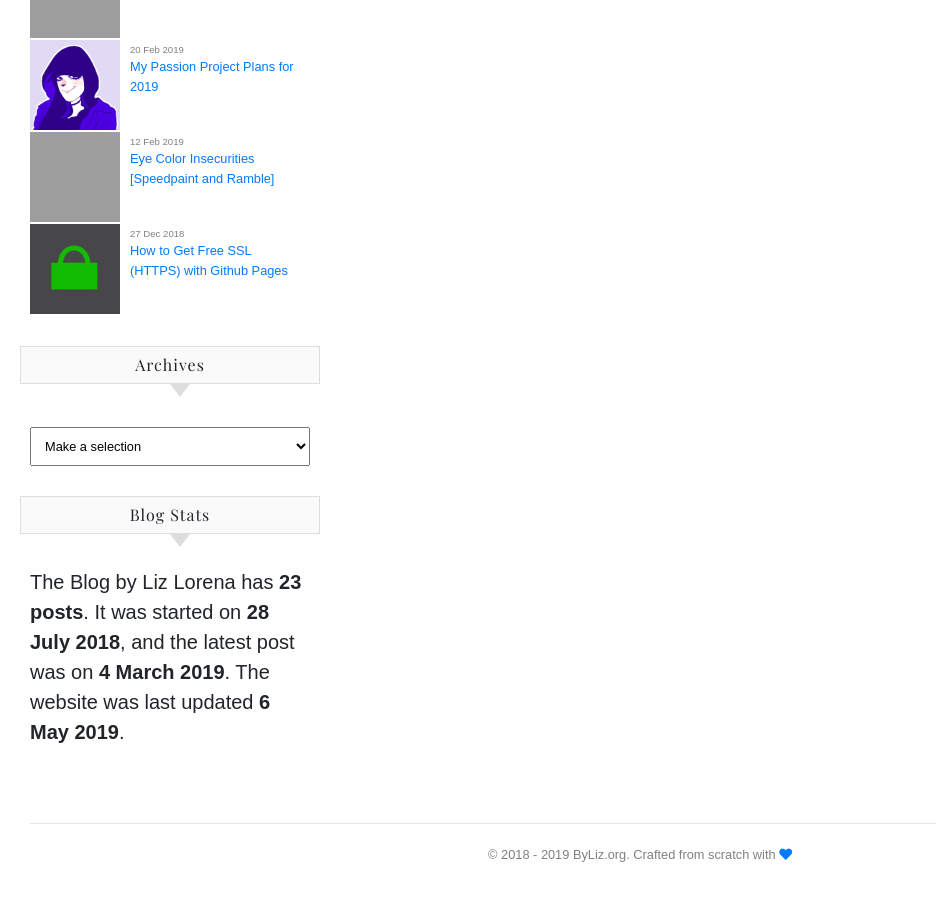
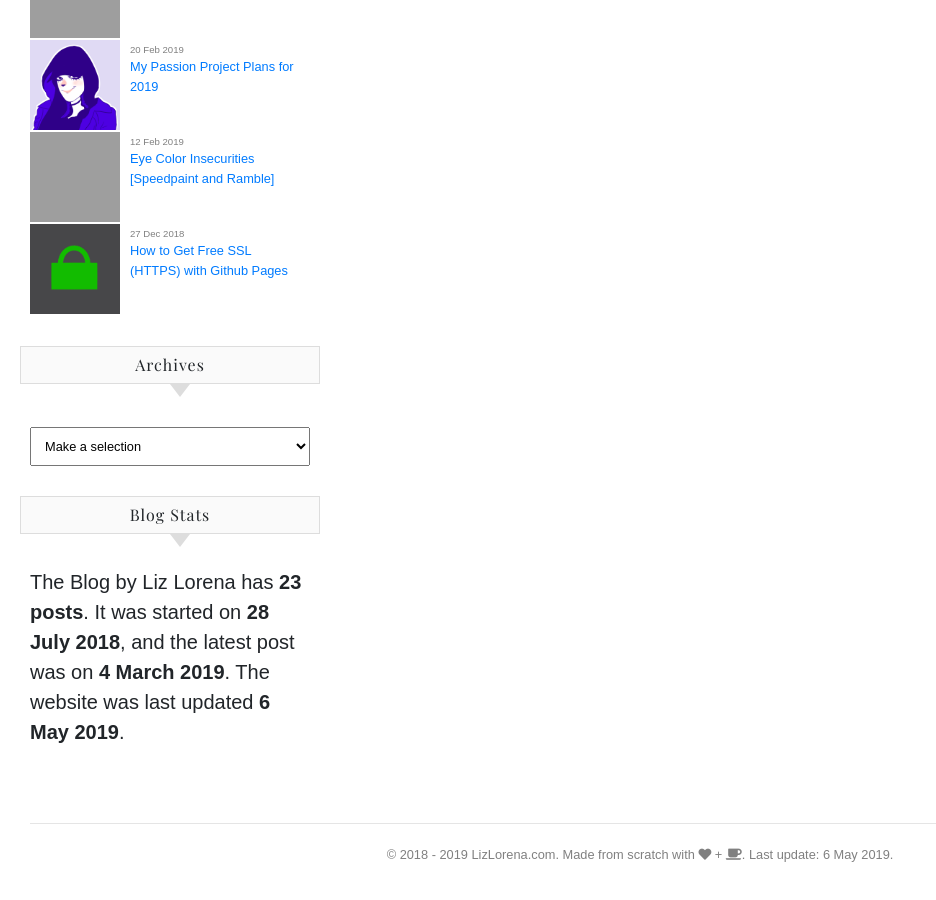
Before and after one commit to byliz/blog, a Jekyll site: the page built from index.html, in a window 1280 px wide and 900 px high, scrolled down 4309 px, cut to the strip 0-900 px from the top of the window. Shown: the whole strip, without its empty margins (0-936 px from the left). Built offline with Jekyll 4.4.1, drawn with Linux system fonts in a browser that asks for light colours; nearby versions of some CDN libraries; the list of posts is cut into pages by our own code; grey boxes are pictures that could not be loaded.

Commit message:
Add files via upload

```diff
--- a/_includes/credits.html
+++ b/_includes/credits.html
@@ -4,6 +4,6 @@
 		<script>
 			var year = new Date();
 			document.write(year.getFullYear());
-		</script> ByLiz.org. Crafted from scratch with <a href="https://pages.github.com/" target="_blank"><i class="fas fa-heart" aria-hidden="true"></i></a>
+		</script> LizLorena.com. Made from scratch with <i class="fas fa-heart"></i> + <i class="fas fa-coffee"></i>. Last update: {{ site.time | date: "%-d %B %Y" }}.
 	</p>
 </div>
```
